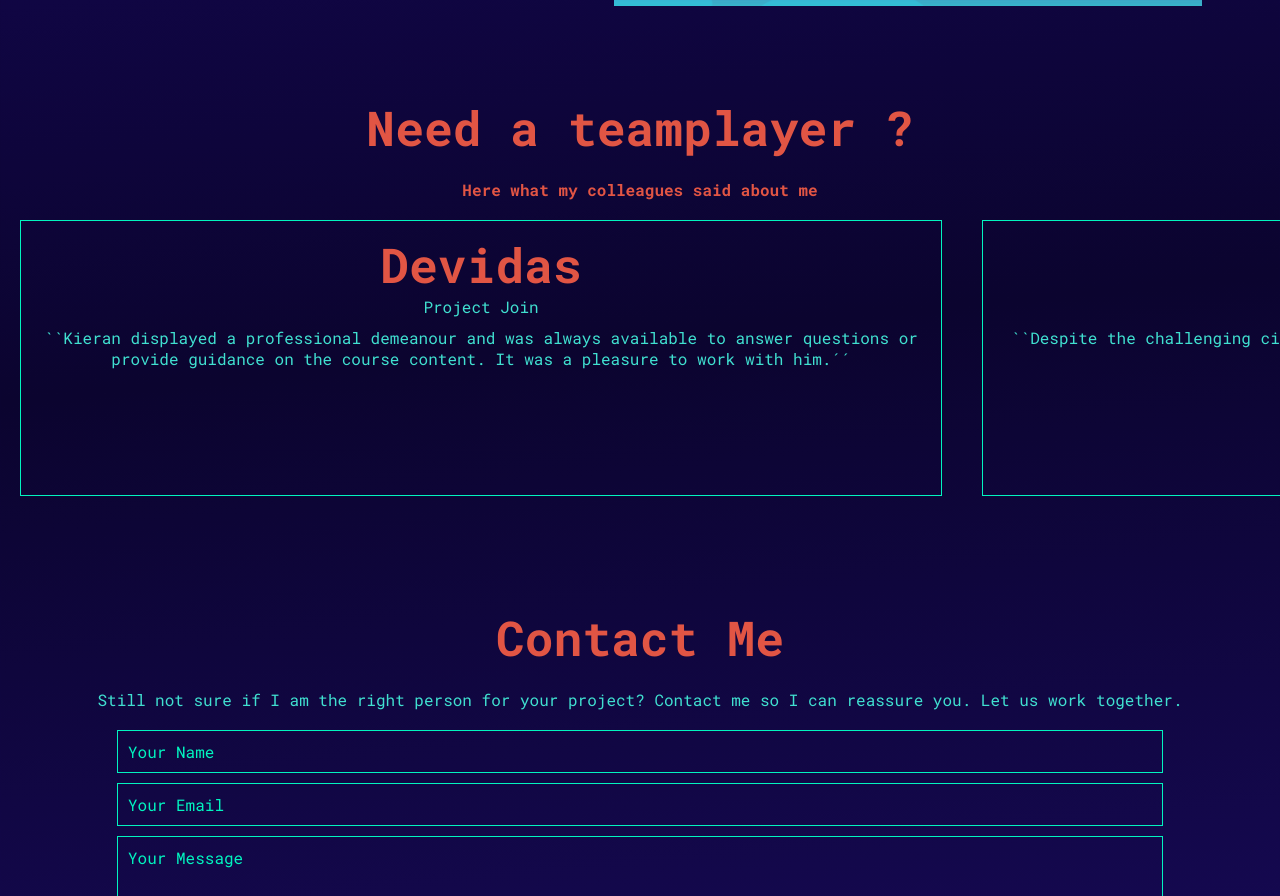
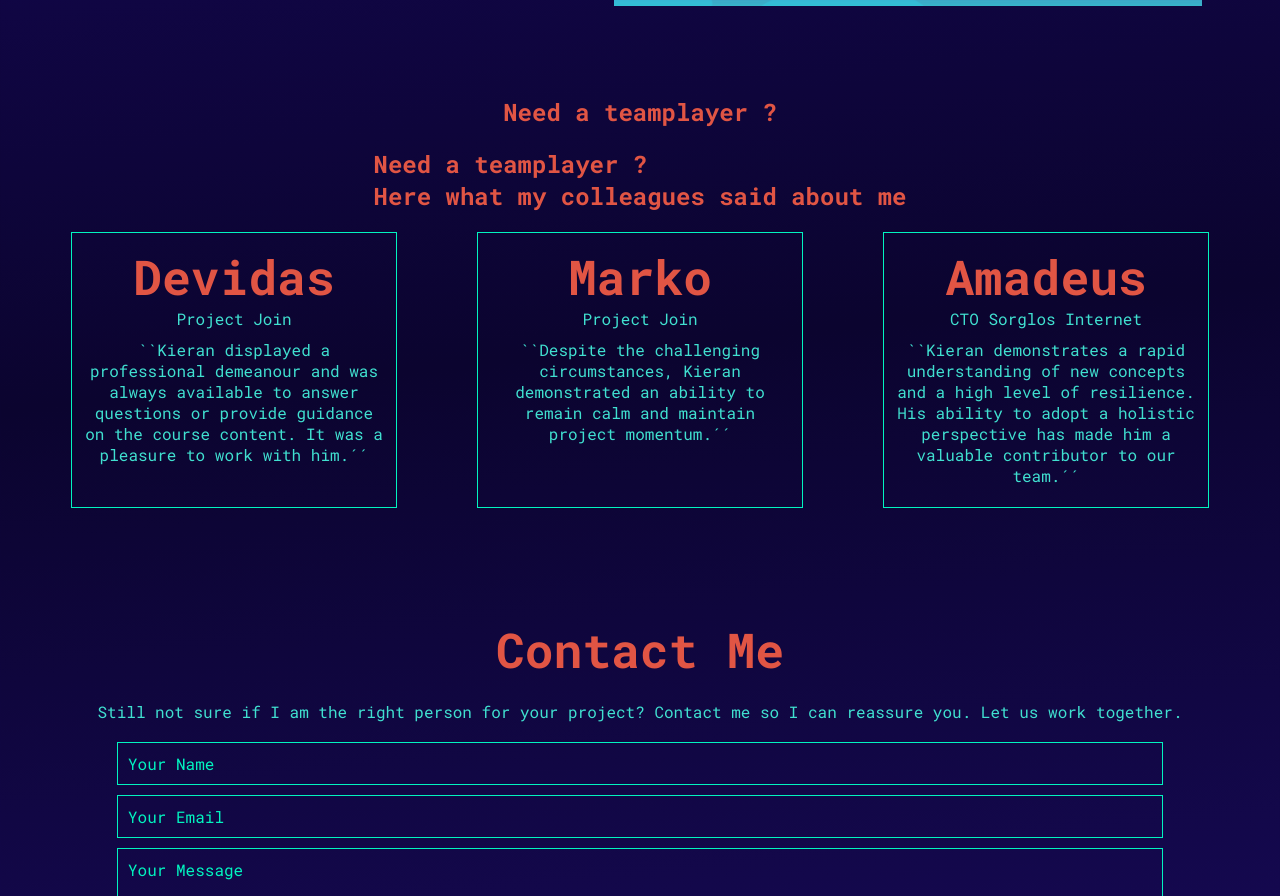
Before and after one commit to NoelKi/Portfolio-Angular-17, an Angular app: page / in a window 1280 px wide. Shown: the part 3094-3990 px from the top of the page. Built offline with nearby package versions, Linux system fonts and the light colour scheme.

Commit message:
work on teamplayer

```diff
--- a/src/app/teamplayer-macro/teamplayer-macro.component.scss
+++ b/src/app/teamplayer-macro/teamplayer-macro.component.scss
@@ -1,14 +1,16 @@
-@import './../../styles.scss';
-@import './../../mixins';
+@import "./../../styles.scss";
+@import "./../../mixins";
 
 div {
   @include dFlex($fd: column, $jc: flex-start);
   border: 1px solid $color-turquoise;
   height: 250px;
-    min-width: 70vw;
+  //   min-width: 300px;
   flex: 1;
   padding: 12px;
-    margin: 0px 20px;
+  margin: 0px 40px;
+  max-width: 300px;
+  width: max-content;
 }
 
 p {
@@ -16,7 +18,7 @@ p {
   font-size: 16px;
 }
 
-.project{
+.project {
   font-size: 16px;
   padding-bottom: 10px;
 }
--- a/src/app/teamplayer/teamplayer.component.html
+++ b/src/app/teamplayer/teamplayer.component.html
@@ -1,7 +1,10 @@
 <section>
     <h3 class="font-robotomono orange">Need a teamplayer ?</h3>
-    <h4 class="font-robotomono orange">Here what my colleagues said about me</h4>
     <div>
+        <h4 class="font-robotomono orange">Need a teamplayer ?</h4>
+        <h4 class="font-robotomono orange">Here what my colleagues said about me</h4>
+    </div>
+    <div class="content">
         @for (evaluation of evaluations; track $index) {
         <app-teamplayer-macro [evaluation]="evaluation"></app-teamplayer-macro>
         }
--- a/src/app/teamplayer/teamplayer.component.scss
+++ b/src/app/teamplayer/teamplayer.component.scss
@@ -1,14 +1,25 @@
-@import './../../styles.scss';
-@import './../../mixins';
+@import "./../../styles.scss";
+@import "./../../mixins";
 
-section{
-    @include dFlex($g: 20px,$fd: column);
-    padding-bottom: 100px;
+section {
+  @include dFlex($g: 20px, $fd: column);
+  padding-bottom: 100px;
 }
 
-div{
-    width: 100vw;
-    @include dFlex($jc: flex-start);
-    overflow-x:auto;
-    padding-bottom: 10px;
+.content {
+  width: 100vw;
+  @include dFlex($jc: flex-start);
+  overflow-x: auto;
+  padding-bottom: 10px;
 }
+
+@media (min-width: 1000px) {
+  .content {
+    justify-content: center;
+  }
+
+  h3,
+  h4 {
+    font-size: 24px;
+  }
+}
```
Lines whose indentation alone changed are shown as unchanged.
